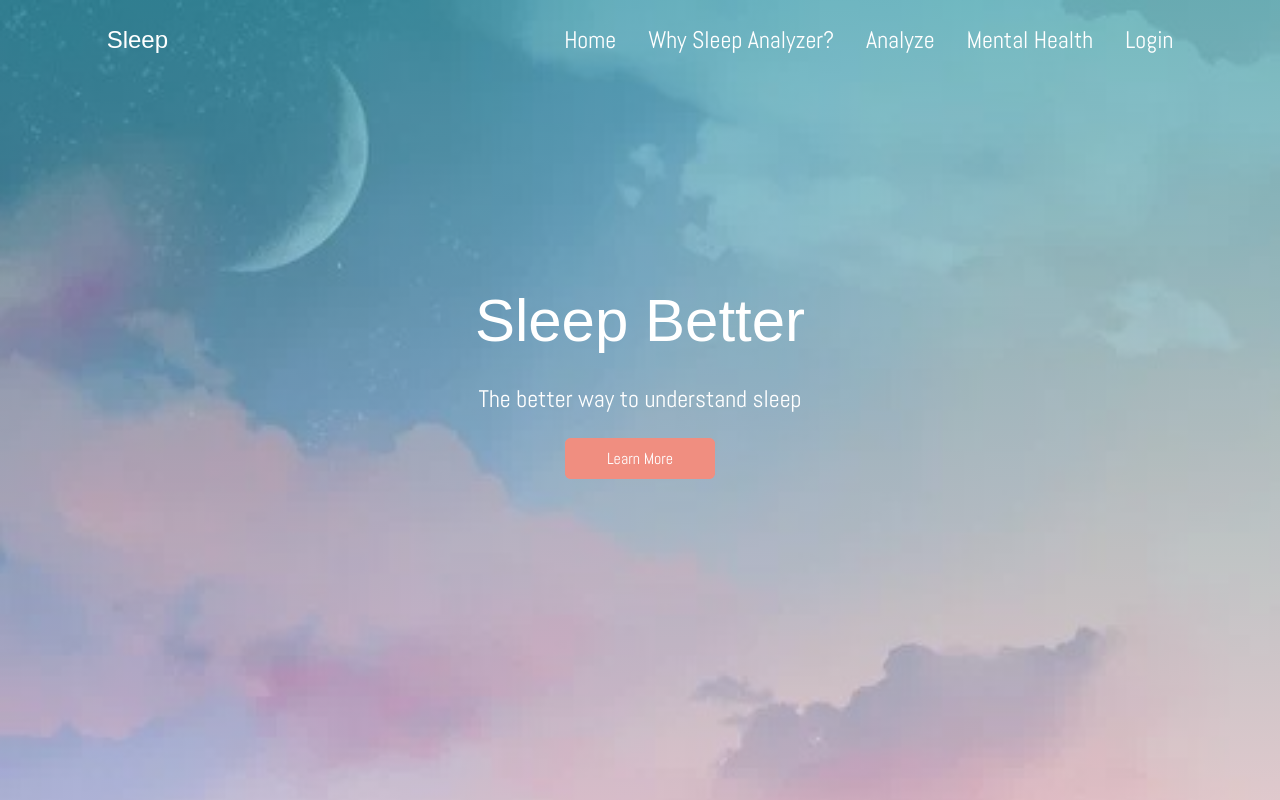
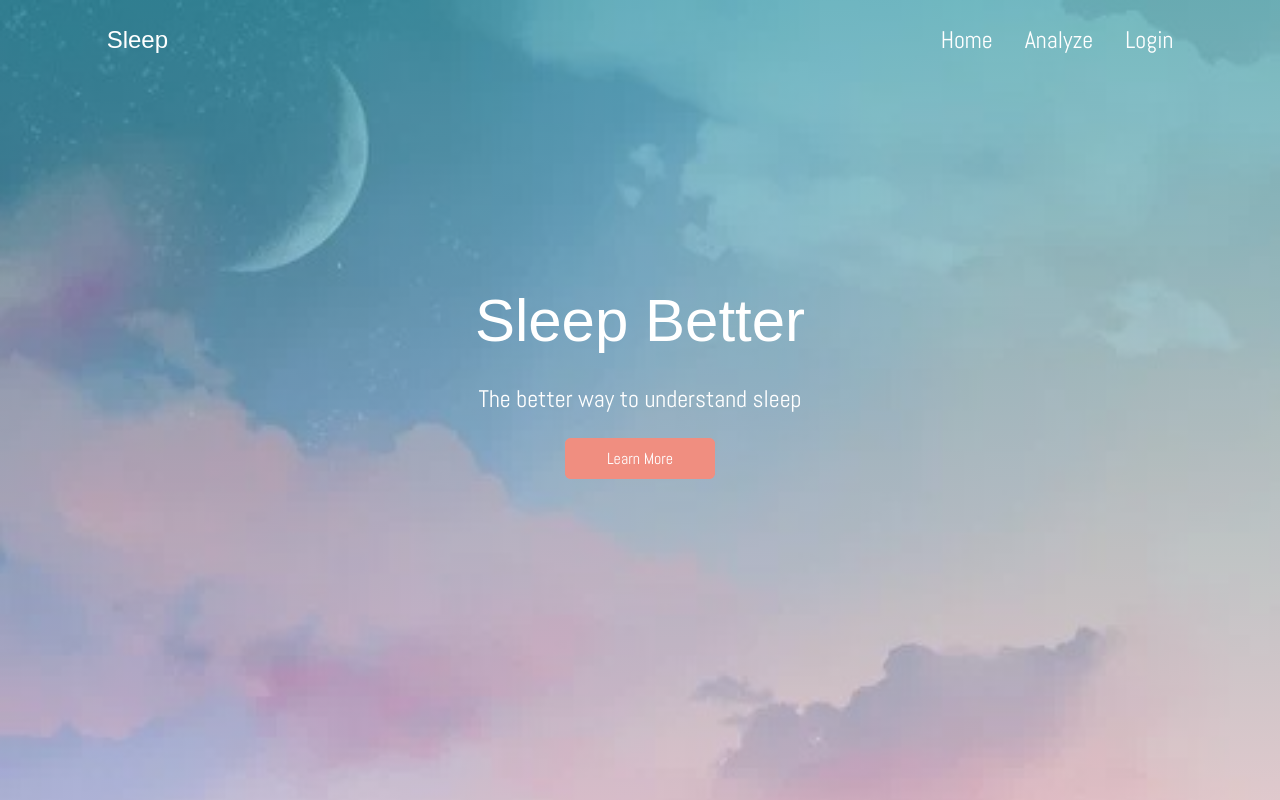
Before and after one commit to Ajaiah-D/HunterCapstoneSpring2025, a React (Vite) app in the folder sleepanalyzer/: page / in a window 1280 px wide. Built offline with nearby package versions, Linux system fonts and the light colour scheme; a web font is replaced by a local one.

Commit message:
changed number of pages that can be shown

```diff
--- a/sleepanalyzer/src/components/Navbar.tsx
+++ b/sleepanalyzer/src/components/Navbar.tsx
@@ -54,9 +54,9 @@ const Navbar = ({ isTopOfPage }: Props) => {
                 { aboveMediumScreen ? (
                   <div className={`${flexBetween} gap-8`}>
                     <CustomLink page="" textColor="white">Home</CustomLink>
-                    <CustomLink page="why" textColor="white">Why Sleep Analyzer?</CustomLink>
+                    {/* <CustomLink page="why" textColor="white">Why Sleep Analyzer?</CustomLink> */}
                     <CustomLink page="analyze" textColor="white">Analyze</CustomLink>
-                    <CustomLink page="mental" textColor="white">Mental Health</CustomLink>
+                    {/* <CustomLink page="mental" textColor="white">Mental Health</CustomLink> */}
                     <CustomLink page="login" textColor="white">Login</CustomLink>
                   </div> )
                 : (
```
